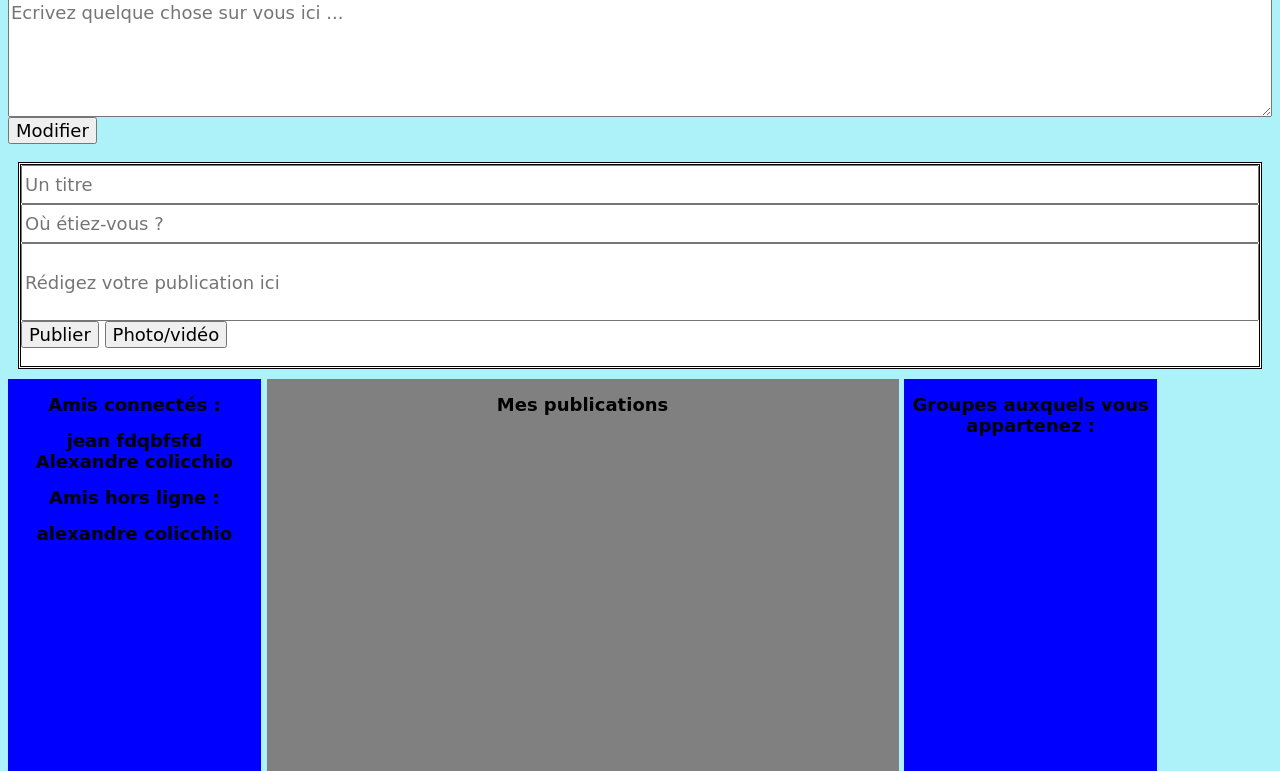
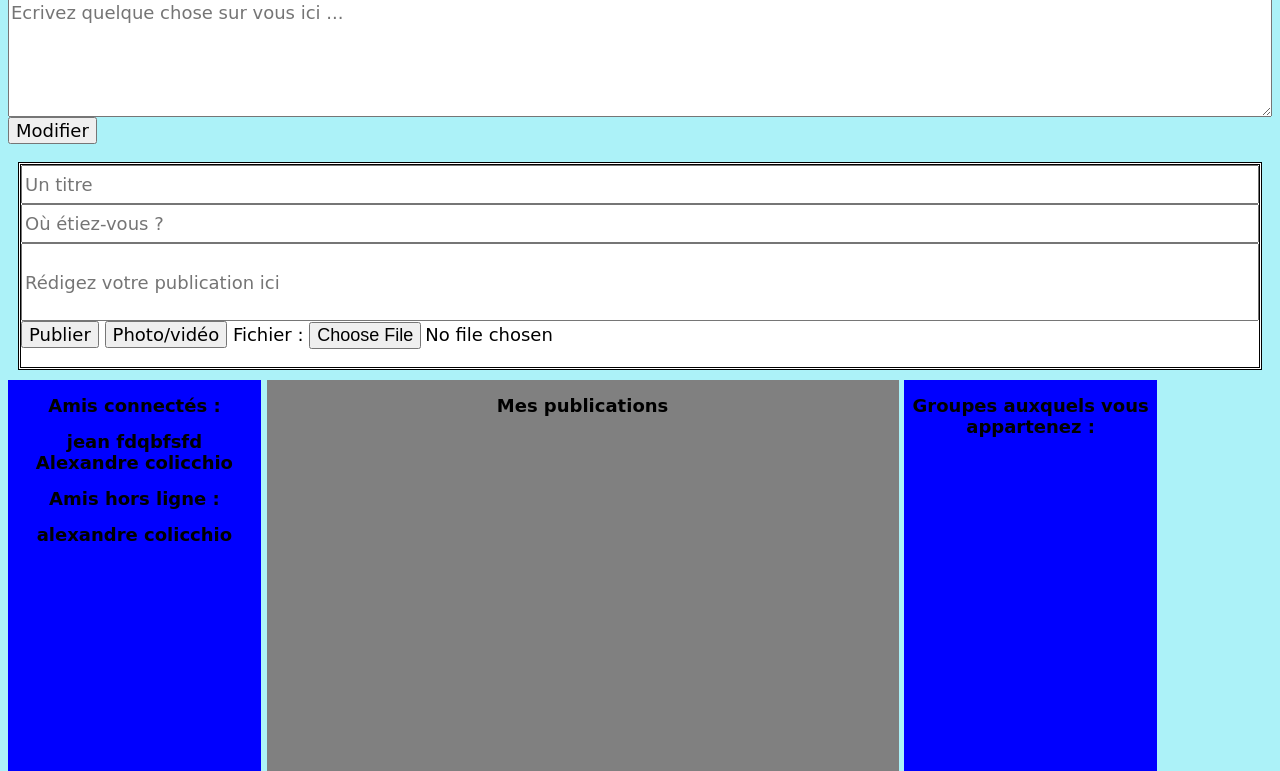
Before and after one commit to marah202319/n6line, a PHP site: page /profil.php in a window 1280 px wide. Shown: the part 545-1316 px from the top of the page. Run offline with PHP 8.4, Linux system fonts and the light colour scheme; a user stored in the database is signed in; data comes from the database, SQL or seed files in the repository; some libraries are stand-ins or nearby versions.

Commit message:
Add files via upload
Modif profil importation photo

```diff
--- a/profil.php
+++ b/profil.php
@@ -212,64 +212,73 @@ setTimeout('refresh_liste()', 100);
 
 
 		<div id ="Publication" >
-			<form name="Publier" method="post">
+			<form name="Publier" method="post" enctype="multipart/form-data">
 
 				<input type="textarea" placeholder="Un titre" name="titre" style="height: 5%; width: 100%">
 				<input type="textarea" placeholder="Où étiez-vous ? " name="position" style="height: 5%; width: 100%">
 				<input type="textarea" placeholder="Rédigez votre publication ici" name="contenu" style="height: 10%; width: 100%">
 				<input type ="submit" name="Publier" value="Publier" >
 				<input type ="submit" name="Photo/video" value="Photo/vidéo" >
-
+				<input type="hidden" name="MAX_FILE_SIZE" value="100000"> Fichier : <input type="file" name="fichier"> <!-- onchange="this.form.submit()" -->
 
 			</form>
+
 		</div>
 
 
 
 		<div id="list">
-		// <?php
+		<?php
 
-			// echo('<h1> Amis connectés :</h1>');
-			// $req = $bdd->query('SELECT nom,prenom from utilisateur where uha =\''.$login.'\' ');
-			// $rep = $bdd->query('SELECT nom,prenom FROM utilisateur WHERE connecte=1 AND uha !=\''.$login.'\' ');
+			echo('<h1> Amis connectés :</h1>');
+			$req = $bdd->query('SELECT nom,prenom from utilisateur where uha =\''.$login.'\' ');
+			$rep = $bdd->query('SELECT nom,prenom FROM utilisateur WHERE connecte=1 AND uha !=\''.$login.'\' ');
 
-			// echo('<ul>');
+			echo('<ul>');
 
-			// while($donnees=$rep->fetch()){
-				// echo('<li>'.$donnees['nom'].' '.$donnees['prenom'].'</li>');
-				// }
-			// echo('</ul>');
+			while($donnees=$rep->fetch()){
+				echo('<li>'.$donnees['nom'].' '.$donnees['prenom'].'</li>');
+				}
+			echo('</ul>');
 
-			// echo('<script src="https://ajax.googleapis.com/ajax/libs/jquery/1.7.2/jquery.min.js"></script>');
+			echo('<script src="https://ajax.googleapis.com/ajax/libs/jquery/1.7.2/jquery.min.js"></script>');
 
-			// echo('<h1> Ami hors ligne :</h1>');
-			// $rep = $bdd->query('SELECT nom,prenom FROM utilisateur WHERE connecte=0');
-			// echo('<ul>');
+			echo('<h1> Ami hors ligne :</h1>');
+			$rep = $bdd->query('SELECT nom,prenom FROM utilisateur WHERE connecte=0');
+			echo('<ul>');
 
-			// while($donnees=$rep->fetch()){
-				// echo('<li>'.$donnees['nom'].' '.$donnees['prenom'].'</li>');
-			// }
-			// echo('</ul>');
-		// ?>
+			while($donnees=$rep->fetch()){
+				echo('<li>'.$donnees['nom'].' '.$donnees['prenom'].'</li>');
+			}
+			echo('</ul>');
+		?>
 		</div>
 
 		<div id="actualite">
 		<?php
+
+
+
 			if(isset($_POST['Publier'])){
 				if(!empty($_POST['contenu'])){
-				echo '<p> OK ! </p>' ;
 
 
 				$contenu = $_POST['contenu'];
 				$titre = $_POST['titre'];
 				$time = date("Y-m-d H:i:s");
+				$fichier = $_FILES['fichier']['name'] ;
 
 				include('./traitement/mots_interdits.php');
+
 			if($existe == FALSE ){
-			$insert_actualite = $bdd->prepare('INSERT INTO actualite(titre,contenu,position,fichier,date) VALUES( :titre , :contenu,:position, \'\' ,\''.$time.'\')');
-			$insert_actualite->execute(array('titre' => $_POST['titre'], 'contenu' => $_POST['contenu'], 'position' => $_POST['position']));
-				$id_utilisateur = $bdd->query('SELECT id from utilisateur where uha =\''.$login.'\' ');
-						$id_actualite = $bdd ->prepare('SELECT id from actualite where titre = :titre and contenu = :contenu') ;
+
+			$insert_actualite = $bdd->prepare('INSERT INTO actualite(titre,contenu,position,fichier,date) VALUES( :titre , :contenu,:position, :fichier ,\''.$time.'\')');
+			$insert_actualite->execute(array('titre' => $_POST['titre'], 'contenu' => $_POST['contenu'], 'position' => $_POST['position'] , 'fichier' =>$_FILES['fichier']['name']));
+
+			include('./traitement/upload.php');
+
+			$id_utilisateur = $bdd->query('SELECT id from utilisateur where uha =\''.$login.'\' ');
+			$id_actualite = $bdd ->prepare('SELECT id from actualite where titre = :titre and contenu = :contenu') ;
 			$id_actualite->execute(array('titre' => $_POST['titre'], 'contenu' => $_POST['contenu']));
 
 				$id_uti = $id_utilisateur->fetch();
@@ -279,6 +288,7 @@ setTimeout('refresh_liste()', 100);
 
 				header("location:profil.php");
 			}
+
 			}
 
 			else{
@@ -293,22 +303,47 @@ setTimeout('refresh_liste()', 100);
 		echo('<h2> Mes publications </h2>');
 		$rep = $bdd->query('SELECT * FROM actualite INNER JOIN post on actualite.id = post.idact INNER JOIN utilisateur on post.iduti = utilisateur.id where utilisateur.id = \''.$id_utilisateur[0].'\' ORDER BY date desc');
 
+		if (isset($_FILES['fichier'])){
+			echo $_FILES['fichier']['name'] ;
+		}
+
 		include('./traitement/smiley.php');
 		while($donnees=$rep->fetch()){
 			echo('<div class="div_news">');
 			$id_actualite = $bdd ->query('SELECT id from actualite where contenu = \''.$donnees['contenu'].'\' and titre = \''.$donnees['titre'].'\' ') ;
 			$id = $id_actualite->fetch();
-						?>
+			echo $id[0];
+
+			$f = $bdd->query('SELECT fichier FROM actualite INNER JOIN image ON image.idact = actualite.id AND actualite.id = \''.$id[0].'\' ' );
+			$name_file = $f ->fetch();
+			echo $name_file[0];
+
+
+			?>
 				<a href='./traitement/deleteOnProfile.php?id=<?php echo $id[0]; ?> '>Supprimer</a>
 			<?php
+			echo('<h2>'.$donnees['titre'].'</h2>');
 
-			echo('<h2>'.$donnees['titre'].'</h2>');
+			//Rajouter un if (image.idact =
+			//echo "<img src=\'./uploaded/'.\"".$name_file[0]."\">" ;
+			//remplacer par $donnees['fichier']
+			?>
+				<img src="./uploaded/'".$donnees['fichier']'." width="200" height="200">
+			<?php
+
 			echo('<p>'.filtre_texte($donnees['contenu']).'<p>');
 			if($donnees['position'] != ''){
 				echo('<p>'.'À '.$donnees['position'].'</p>');
 			}
 			echo('</br>');
 			echo('<p>'.$donnees['date'].'<p>');
+			?>
+
+			<form name="Commenter" method="post" >
+				<input type ="submit" name="Commenter" value="Commenter" >
+			</form>
+
+			<?php
 			echo('</div>');
 }
 
```
